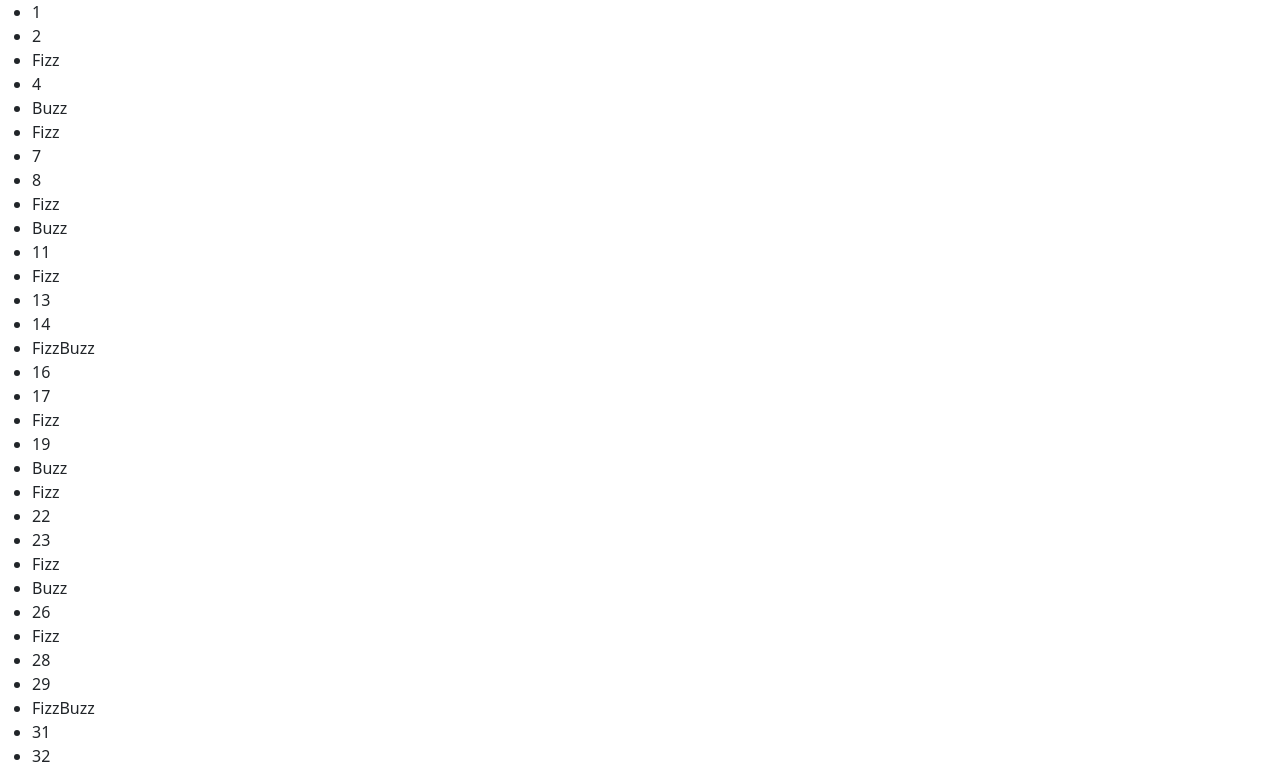
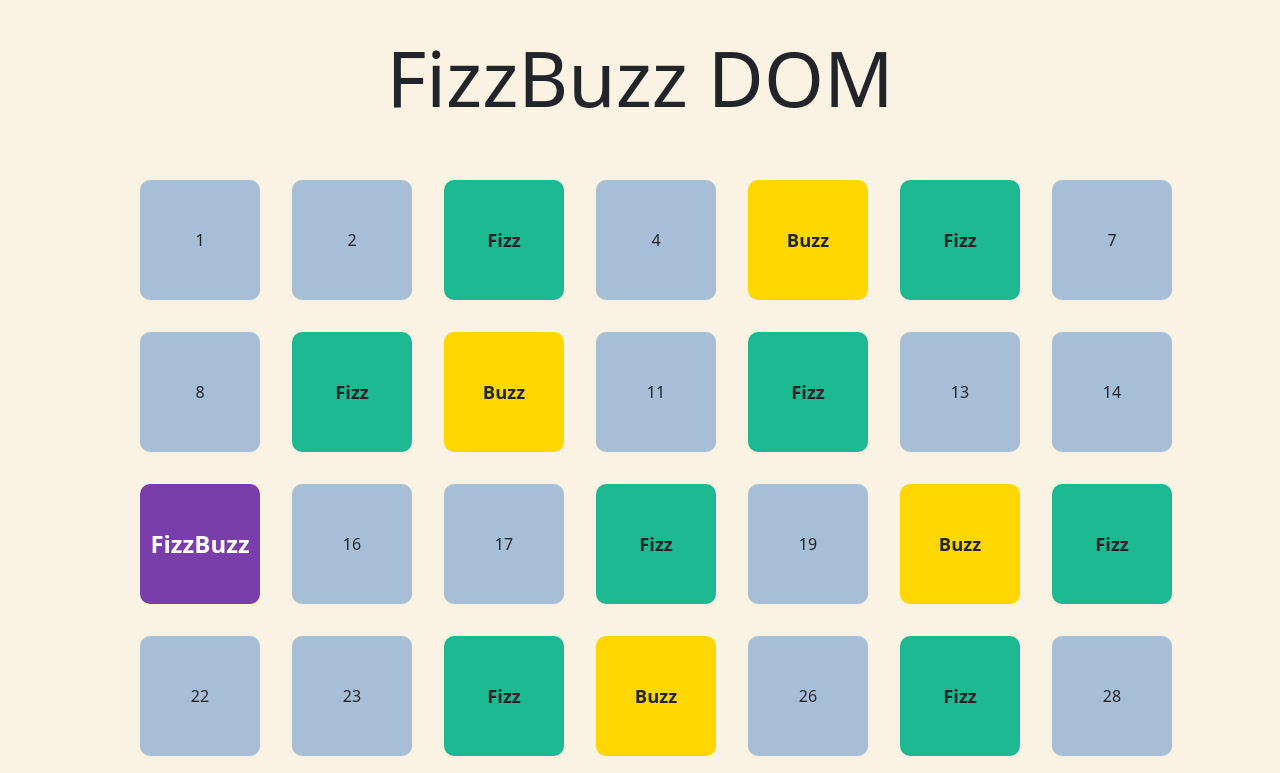
Before and after one commit to redihoxhaa/js-fizzbuzz, a plain HTML site: page index.html in a window 1280 px wide. Shown: the top 773 px of the page. Drawn offline with nearby package versions, Linux system fonts and the light colour scheme.

Commit message:
feat: styling css

```diff
--- a/css/style.css
+++ b/css/style.css
@@ -4,17 +4,65 @@
 
 /* #region TYPOGRAPHY */
 
+body {
+    background-color: rgb(250, 243, 228);
+}
+
+.green {
+    background-color: rgb(29, 185, 146);
+    font-weight: bold;
+    font-size: 1.15rem;
+}
+
+.gold {
+    background-color: gold;
+    font-weight: bold;
+    font-size: 1.15rem;
+
+}
+
+.purple {
+    background-color: rgb(121, 62, 170);
+    color: white;
+    font-weight: bold;
+    font-size: 1.5rem;
+}
+
+.grey {
+    background-color: rgb(167, 191, 214);
+}
+
 /* #endregion TYPOGRAPHY */
 
 /* #region COMMON */
+
+
 
 /* #endregion COMMON */
 
 /* #region HEADER */
 
+h1 {
+    text-align: center;
+    font-size: 6vw;
+    padding: 2rem 0;
+}
+
 /* #endregion HEADER */
 
 /* #region MAIN */
+
+#element-list li {
+    list-style-type: none;
+    margin: 1rem;
+    width: 120px;
+    height: 120px;
+    text-align: center;
+    border-radius: 10px;
+    display: flex;
+    justify-content: center;
+    align-items: center;
+}
 
 /* #endregion MAIN */
 
--- a/index.html
+++ b/index.html
@@ -33,13 +33,15 @@
 
     <!-- Header -->
     <header>
-
+        <h1>FizzBuzz DOM</h1>
     </header>
     <!-- /Header -->
 
     <!-- Main -->
     <main>
-        <ul id="element-list"></ul>
+        <div class="container">
+            <ul id="element-list" class="d-flex flex-wrap justify-content-center"></ul>
+        </div>
 
     </main>
     <!-- /Main -->
--- a/js/myscript.js
+++ b/js/myscript.js
@@ -8,17 +8,21 @@ for (let counter = 1; counter <= 100; counter++) {
         console.log("FizzBuzz");
         FizzBuzzElement.append("FizzBuzz");
         FizzBuzzList.append(FizzBuzzElement);
+        FizzBuzzElement.classList.add("purple");
     } else if (counter % 3 === 0) {
         console.log("Fizz");
         FizzBuzzElement.append("Fizz");
         FizzBuzzList.append(FizzBuzzElement);
+        FizzBuzzElement.classList.add("green");
     } else if (counter % 5 === 0) {
         console.log("Buzz");
         FizzBuzzElement.append("Buzz");
         FizzBuzzList.append(FizzBuzzElement);
+        FizzBuzzElement.classList.add("gold");
     } else {
         console.log(counter);
         FizzBuzzElement.append(counter);
         FizzBuzzList.append(FizzBuzzElement);
+        FizzBuzzElement.classList.add("grey");
     }
 }
```
